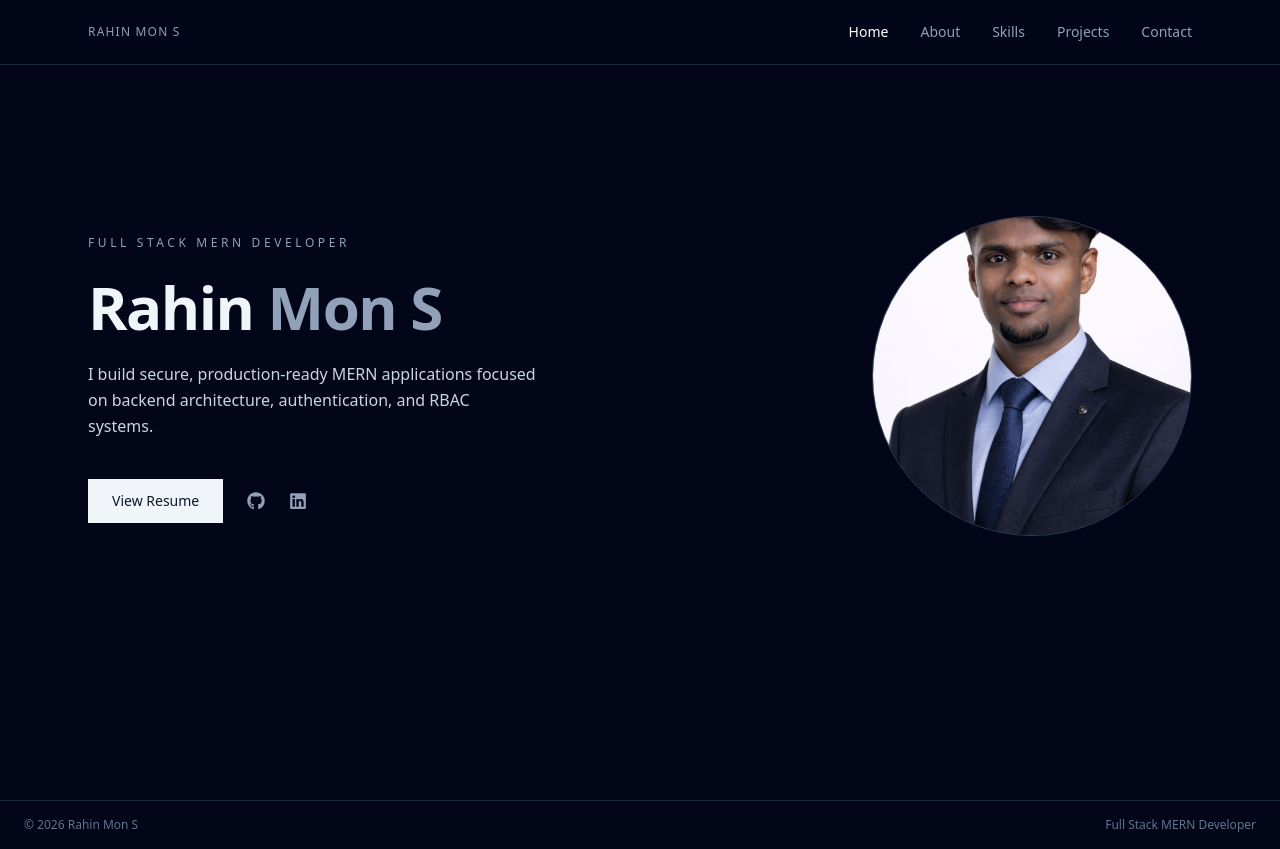
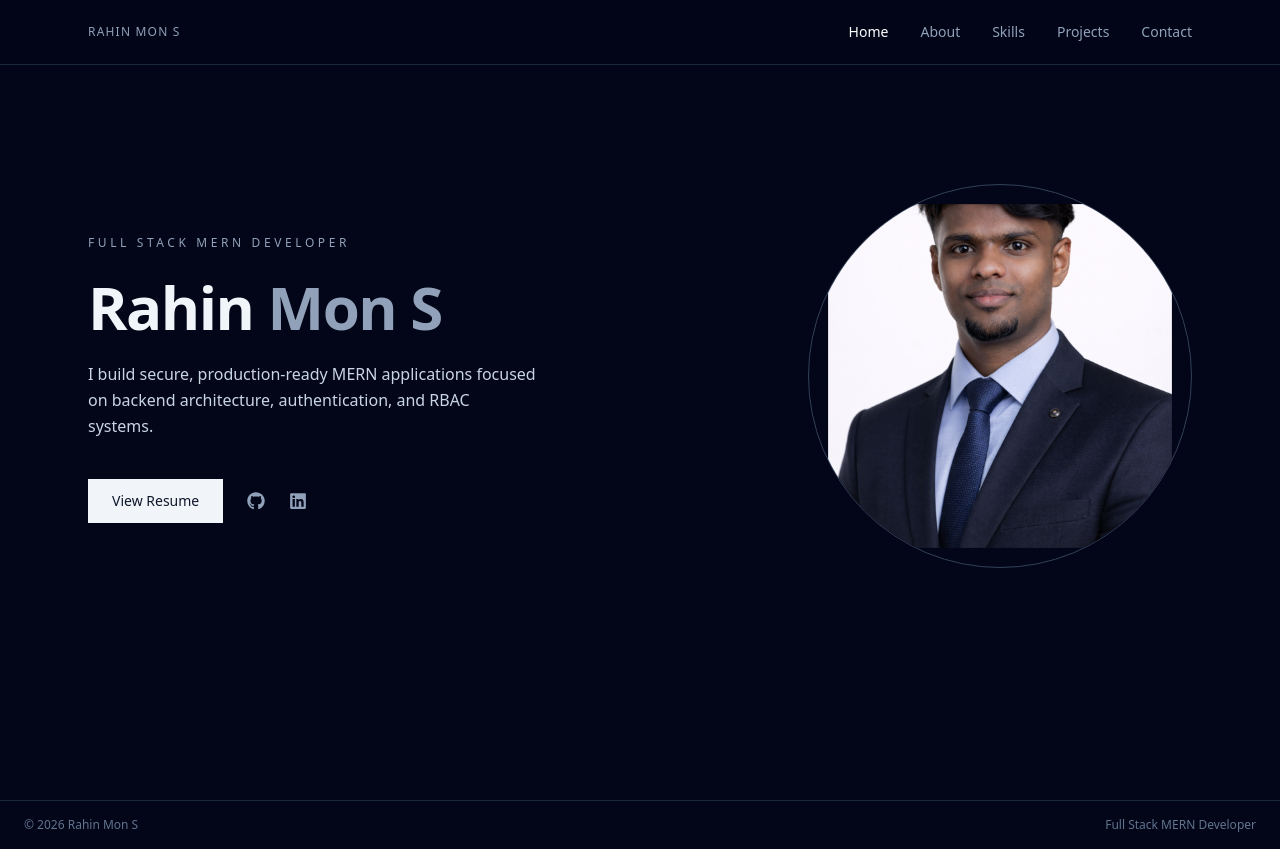
Before and after one commit to Rahinmon2903/Portfolio-latest, a React (Vite) app: page / in a window 1280 px wide. Built offline with nearby package versions, Linux system fonts and the light colour scheme.

Commit message:
little updation

```diff
--- a/src/pages/Home.jsx
+++ b/src/pages/Home.jsx
@@ -7,9 +7,9 @@ export default function Home() {
       <main className="min-h-screen bg-slate-950 text-slate-100 pt-24">
         <div className="max-w-6xl mx-auto px-6">
 
-          <section className="flex flex-col-reverse md:grid md:grid-cols-2 gap-16 items-center min-h-[70vh]">
+          <section className="flex flex-col-reverse md:grid md:grid-cols-2 gap-20 items-center min-h-[70vh]">
 
-            {/* TEXT */}
+            {/* LEFT — TEXT */}
             <div className="w-full">
               <span className="text-xs tracking-[0.3em] text-slate-400 uppercase">
                 Full Stack MERN Developer
@@ -25,9 +25,7 @@ export default function Home() {
               </p>
 
               {/* CTA */}
-              <div className="mt-10 flex flex-wrap items-center gap-6">
-
-                {/* RESUME BUTTON */}
+              <div className="mt-10 flex items-center gap-6">
                 <a
                   href="/Rahin_Mon_S_Resume.pdf"
                   target="_blank"
@@ -40,7 +38,6 @@ export default function Home() {
                   View Resume
                 </a>
 
-                {/* SOCIAL ICONS */}
                 <a
                   href="https://github.com/Rahinmon2903"
                   target="_blank"
@@ -61,18 +58,19 @@ export default function Home() {
               </div>
             </div>
 
-            {/* IMAGE */}
+            {/* RIGHT — IMAGE */}
             <div className="w-full flex justify-center md:justify-end">
               <div
-                className="w-64 h-64 sm:w-72 sm:h-72 md:w-80 md:h-80
+                className="w-72 h-72 sm:w-80 sm:h-80 md:w-96 md:h-96
                            rounded-full overflow-hidden
                            border border-slate-700
-                           flex items-center justify-center"
+                           flex items-center justify-center
+                           bg-slate-950"
               >
                 <img
                   src="/src/assets/profile1.png"
                   alt="Rahin Mon S"
-                  className="w-full h-full object-cover"
+                  className="w-full h-full object-cover scale-90"
                 />
               </div>
             </div>
```
